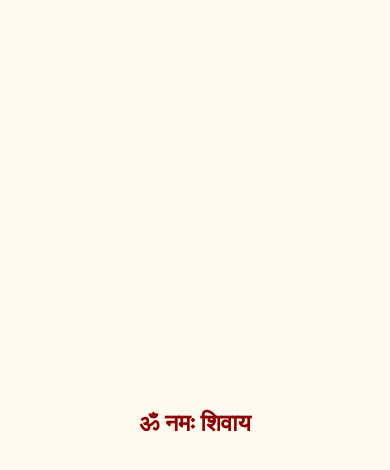
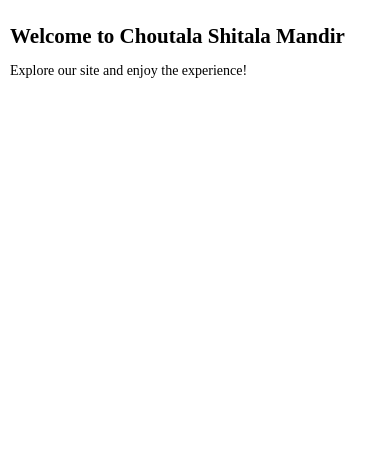
Before and after one commit to subhajitdeo/Choutala-Shitala-Mandir, a plain HTML site: page index.html in a window 390 px wide. Shown: the top 470 px of the page. Drawn offline with Linux system fonts and the light colour scheme.

Commit message:
Improve mobile and PC responsiveness in index.html

```diff
--- a/index.html
+++ b/index.html
@@ -1,69 +1,44 @@
 <!DOCTYPE html>
 <html lang="en">
 <head>
-    <meta charset="UTF-8" />
-    <title>Temple Transition</title>
-    <meta name="viewport" content="width=device-width, initial-scale=1.0" />
+    <meta charset="UTF-8">
+    <meta name="viewport" content="width=device-width, initial-scale=1.0">
+    <title>Choutala Shitala Mandir</title>
     <style>
-        * {
+        body {
+            padding: 20px;
+            font-size: 16px;
             margin: 0;
-            padding: 0;
-            box-sizing: border-box;
+            scroll-behavior: smooth;
         }
 
-        body {
-            height: 400vh; /* controls scroll length */
-            font-family: system-ui, -apple-system, sans-serif;
-            background: #FFFAF0; /* Initial Background Color - Cream */
-            transition: background-color 0.8s ease-out; /* Smooth Background Transition */
+        @media (max-width: 768px) {
+            body {
+                font-size: 14px;
+                padding: 10px;
+            }
         }
 
-        h1 {
-            color: #8B0000; /* Initial Text Color */
-            opacity: 1; /* Start fully visible */
-            transition: opacity 0.8s ease-out; /* Smooth Fade-Out */
-            position: fixed;
-            top: 50%; /* Centrally position the text */
-            left: 50%;
-            transform: translate(-50%, -50%);
-            font-size: 6vw; /* Responsive font size */
-            text-align: center; /* Center the text */
-            line-height: 1.2; /* Better spacing */
+        @media (min-width: 769px) {
+            body {
+                font-size: 18px;
+                padding: 30px;
+            }
         }
 
-        @media (min-width: 768px) {
+        /* Additional responsiveness adjustments */
+        h1 {
+            font-size: 2em;
+        }
+        @media (max-width: 768px) {
             h1 {
-                font-size: 4rem; /* Larger font size for desktops */
+                font-size: 1.5em;
             }
         }
     </style>
 </head>
-
 <body>
-    <h1>ॐ नमः शिवाय</h1>
-
-    <script>
-        window.addEventListener('scroll', () => {
-            const scrollY = window.scrollY;
-            const maxScroll = document.body.scrollHeight - window.innerHeight; // Total scrollable area
-            const progress = Math.min(Math.max(scrollY / maxScroll, 0), 1); // Clamp between 0 and 1
-
-            // Define start and end colors
-            const startColor = { r: 255, g: 250, b: 240 }; // #FFFAF0 RGB
-            const endColor = { r: 255, g: 240, b: 225 }; // #FFF0E1 RGB
-
-            // Interpolating colors based on scroll progress
-            const r = Math.floor(startColor.r + (endColor.r - startColor.r) * progress);
-            const g = Math.floor(startColor.g + (endColor.g - startColor.g) * progress);
-            const b = Math.floor(startColor.b + (endColor.b - startColor.b) * progress);
-
-            // Update background color smoothly
-            document.body.style.backgroundColor = `rgb(${r}, ${g}, ${b})`;
-
-            // Fade out the text
-            const title = document.querySelector('h1');
-            title.style.opacity = 1 - progress; // Fade-out effect
-        });
-    </script>
+    <h1>Welcome to Choutala Shitala Mandir</h1>
+    <p>Explore our site and enjoy the experience!</p>
 </body>
 </html>
```
